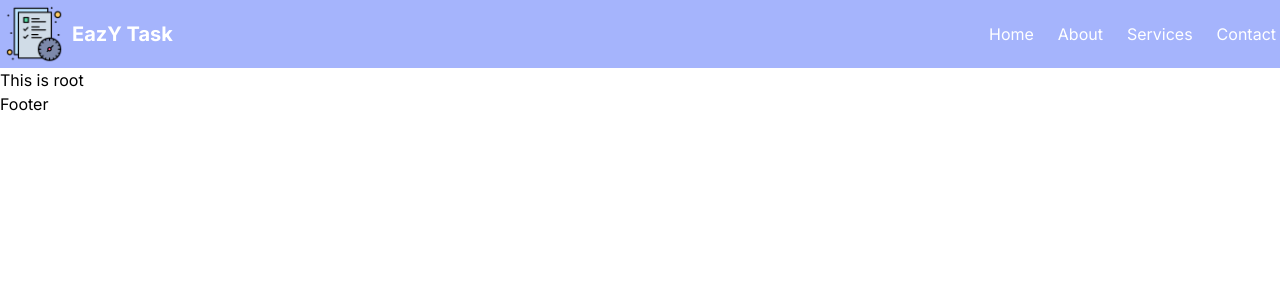
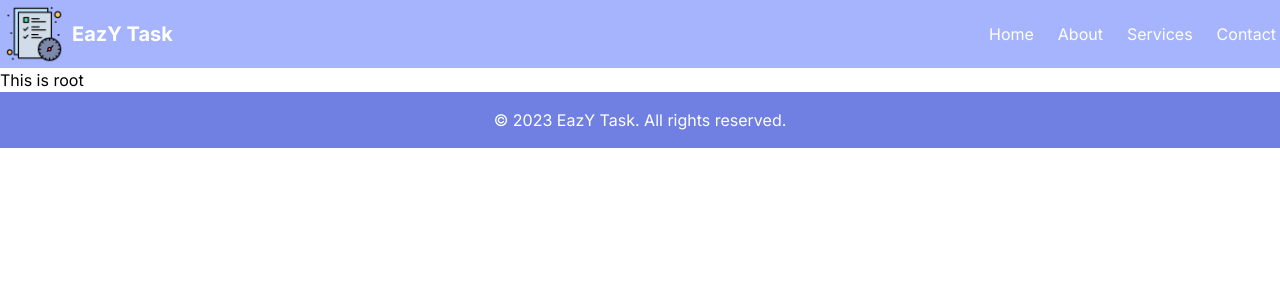
Before and after one commit to pranjal969/eazy-task, a Next.js app: page / in a window 1280 px wide. Shown: the top 300 px of the page. Built offline with nearby package versions, Linux system fonts and the light colour scheme.

Commit message:
Updated footer
Updated footer

```diff
--- a/src/components/Footer.jsx
+++ b/src/components/Footer.jsx
@@ -1,9 +1,13 @@
-import React from 'react'
+import React from 'react';
 
 const Footer = () => {
   return (
-    <div>Footer</div>
-  )
-}
+    <footer className="bg-[#6f80e2] text-white py-4">
+      <div className="container mx-auto text-center">
+        <p>&copy; 2023 EazY Task. All rights reserved.</p>
+      </div>
+    </footer>
+  );
+};
 
-export default Footer
+export default Footer;
```
